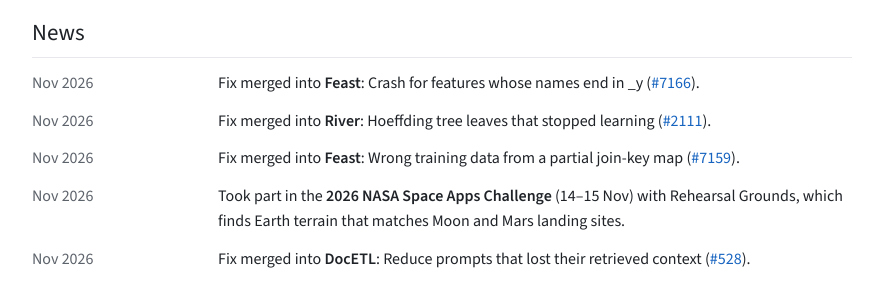
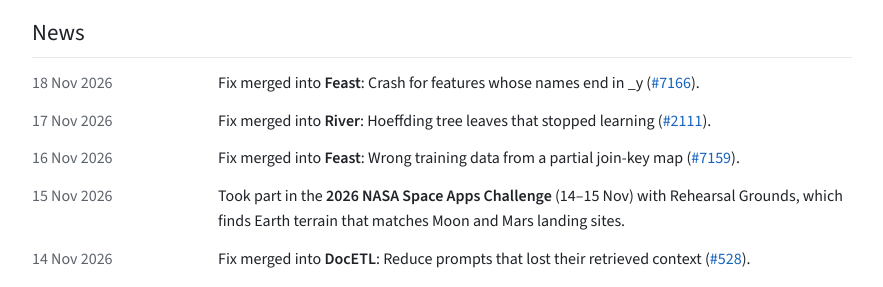
Before and after one commit to iammanoj807/profile, a React (Vite) app: page / in a window 1280 px wide. Shown: the part 505-792 px from the top of the page, without its empty margins (198-1081 px from the left). Built offline with nearby package versions, Linux system fonts and the light colour scheme.

Commit message:
Show full dates in News again

```diff
--- a/src/components/News.jsx
+++ b/src/components/News.jsx
@@ -5,10 +5,10 @@ import { renderBoldText } from '../utils/renderBoldText';
 const ext = { target: '_blank', rel: 'noopener noreferrer' };
 const MONTHS = ['Jan', 'Feb', 'Mar', 'Apr', 'May', 'Jun', 'Jul', 'Aug', 'Sep', 'Oct', 'Nov', 'Dec'];
 
-// Month and year only: "2026-11-17" -> "Nov 2026". Items still sort by the full date.
+// "2026-11-17" -> "17 Nov 2026"; "2026-07" -> "Jul 2026"
 const formatDate = (iso) => {
-    const [y, m] = iso.split('-').map(Number);
-    return `${MONTHS[m - 1]} ${y}`;
+    const [y, m, d] = iso.split('-').map(Number);
+    return d ? `${d} ${MONTHS[m - 1]} ${y}` : `${MONTHS[m - 1]} ${y}`;
 };
 
 /** Dated updates: the hand-written news items plus every merged pull request, newest first. */
```
